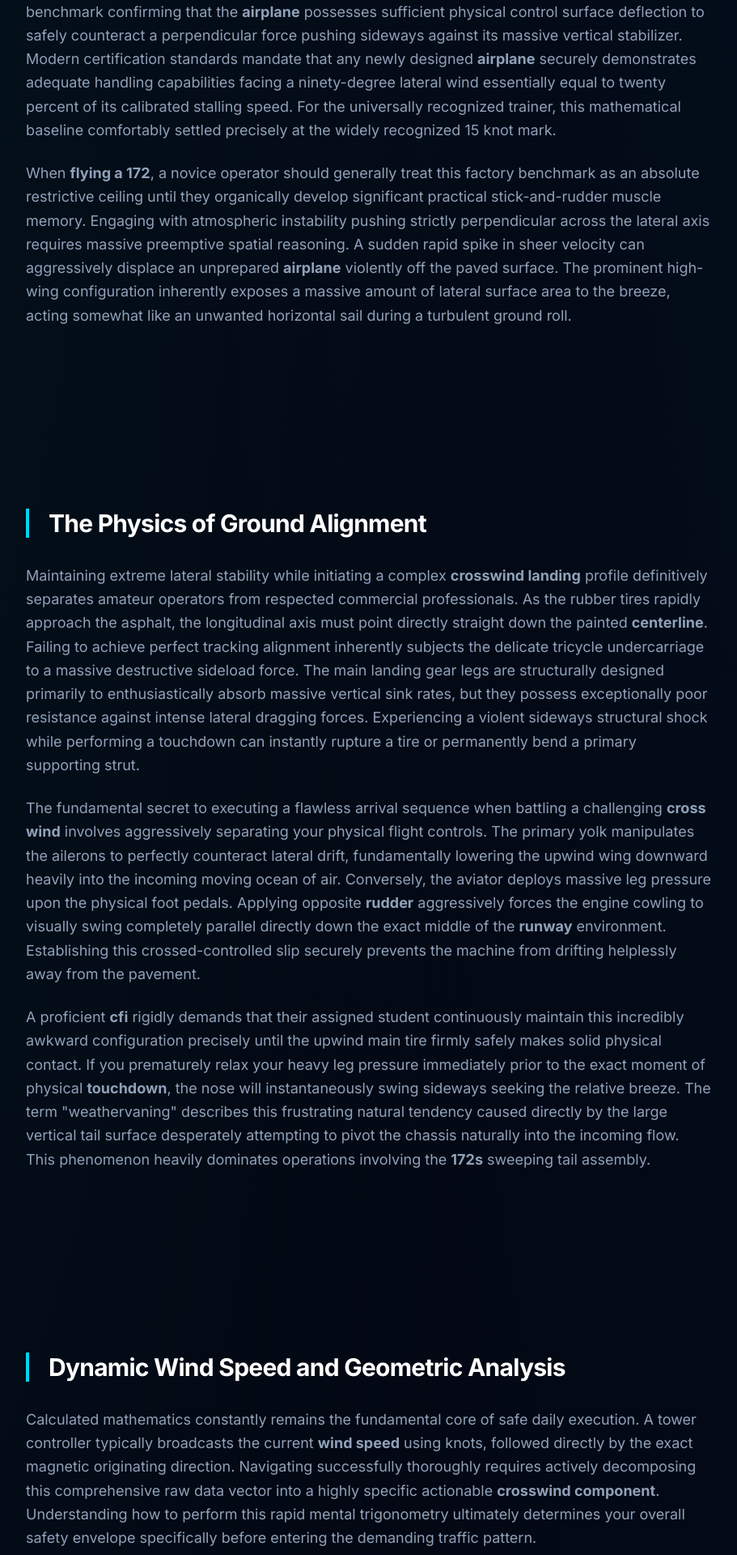
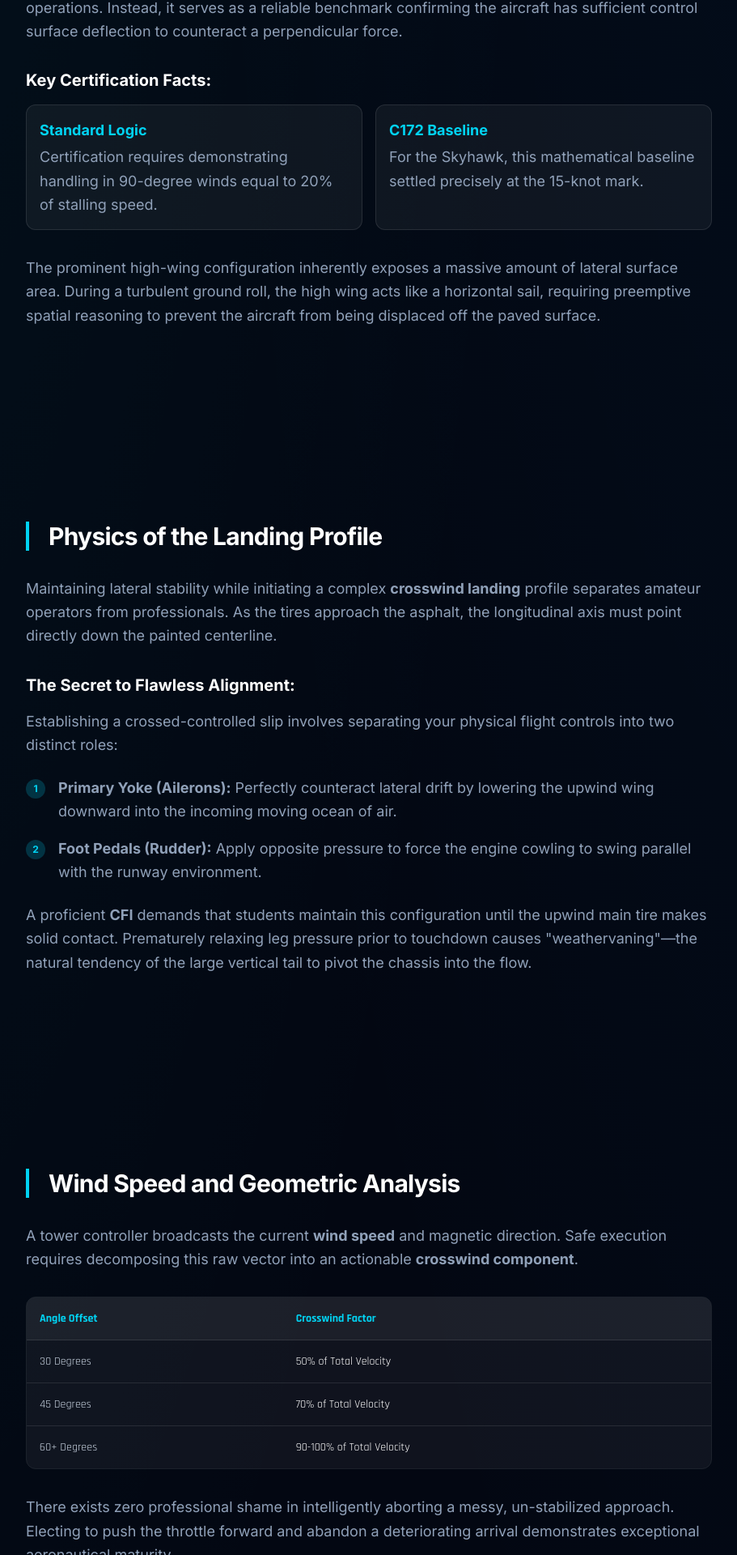
Before and after one commit to stuartmarsden77-gif/crosswind_calculator, a Next.js app: page /aircraft-limits/cessna-172 in a window 1280 px wide. Shown: the part 1628-3548 px from the top of the page at 81% size, without its empty margins (184-1095 px from the left). Built offline with nearby package versions, Linux system fonts and the light colour scheme.

Commit message:
Restructure Cessna 172 limits page for better readability

```diff
--- a/src/app/aircraft-limits/cessna-172/page.tsx
+++ b/src/app/aircraft-limits/cessna-172/page.tsx
@@ -94,84 +94,131 @@
             </div>
           </div>
 
-          <div className="prose prose-invert prose-cyan max-w-none space-y-8 text-slate-300">
+          <div className="prose prose-invert prose-cyan max-w-none space-y-12 text-slate-300">
             <div id="understanding">
-              <SEOSection title="Understanding the Certification Basis">
+              <SEOSection title="The Certification Benchmark">
                 <p>
-                  As an aviator advances beyond the fundamental baseline maneuvers, they inevitably encounter aggressive atmospheric forces. Operating a complex machine near the ground requires absolute precision, particularly when handling a lateral disruption. The definitive aerodynamic baseline characterizing this specific high-wing design is an established metric explicitly recorded inside the factory documentation. This specific value is legally known as the <strong>maximum demonstrated crosswind component</strong>.
+                  As an aviator advances beyond baseline maneuvers, they inevitably encounter aggressive atmospheric forces. Operating a complex machine near the ground requires absolute precision, particularly when handling a lateral disruption.
                 </p>
+
+                <div className="bg-cyan-500/5 border-l-4 border-cyan-400 p-6 my-8 rounded-r-xl">
+                  <p className="text-white font-bold mb-2 uppercase tracking-wider text-xs">Aeronautical Definition</p>
+                  <p className="text-slate-200 italic">
+                    The <strong>Maximum Demonstrated Crosswind Component</strong> is the velocity at which a factory test pilot maintained safe, repeatable control authority during certification flights.
+                  </p>
+                </div>
+
                 <p>
-                  This crucial engineering figure explicitly defines the exact speed at which a highly experienced factory test pilot successfully recorded safe, repeatable control authority during the original certification flights. It is absolutely vital to comprehend that this specific published metric does not represent a hard legal <strong>limitation</strong> prohibiting operations. Instead, it serves as a highly reliable benchmark confirming that the <strong>airplane</strong> possesses sufficient physical control surface deflection to safely counteract a perpendicular force pushing sideways against its massive vertical stabilizer. Modern certification standards mandate that any newly designed <strong>airplane</strong> securely demonstrates adequate handling capabilities facing a ninety-degree lateral wind essentially equal to twenty percent of its calibrated stalling speed. For the universally recognized trainer, this mathematical baseline comfortably settled precisely at the widely recognized 15 knot mark.
+                  It is vital to comprehend that this published metric is not a hard legal limitation for Part 91 operations. Instead, it serves as a reliable benchmark confirming the aircraft has sufficient control surface deflection to counteract a perpendicular force.
                 </p>
-                <p>
-                  When <strong>flying a 172</strong>, a novice operator should generally treat this factory benchmark as an absolute restrictive ceiling until they organically develop significant practical stick-and-rudder muscle memory. Engaging with atmospheric instability pushing strictly perpendicular across the lateral axis requires massive preemptive spatial reasoning. A sudden rapid spike in sheer velocity can aggressively displace an unprepared <strong>airplane</strong> violently off the paved surface. The prominent high-wing configuration inherently exposes a massive amount of lateral surface area to the breeze, acting somewhat like an unwanted horizontal sail during a turbulent ground roll.
+
+                <h3 className="text-white text-xl font-bold mt-8 mb-4">Key Certification Facts:</h3>
+                <ul className="grid md:grid-cols-2 gap-4 list-none p-0">
+                  <li className="bg-white/5 border border-white/10 p-4 rounded-xl">
+                    <span className="text-cyan-400 font-bold block mb-1">Standard Logic</span>
+                    Certification requires demonstrating handling in 90-degree winds equal to 20% of stalling speed.
+                  </li>
+                  <li className="bg-white/5 border border-white/10 p-4 rounded-xl">
+                    <span className="text-cyan-400 font-bold block mb-1">C172 Baseline</span>
+                    For the Skyhawk, this mathematical baseline settled precisely at the 15-knot mark.
+                  </li>
+                </ul>
+
+                <p className="mt-8">
+                  The prominent high-wing configuration inherently exposes a massive amount of lateral surface area. During a turbulent ground roll, the high wing acts like a horizontal sail, requiring preemptive spatial reasoning to prevent the aircraft from being displaced off the paved surface.
                 </p>
               </SEOSection>
             </div>
 
             <div id="technique">
-              <SEOSection title="The Physics of Ground Alignment">
+              <SEOSection title="Physics of the Landing Profile">
                 <p>
-                  Maintaining extreme lateral stability while initiating a complex <strong>crosswind landing</strong> profile definitively separates amateur operators from respected commercial professionals. As the rubber tires rapidly approach the asphalt, the longitudinal axis must point directly straight down the painted <strong>centerline</strong>. Failing to achieve perfect tracking alignment inherently subjects the delicate tricycle undercarriage to a massive destructive sideload force. The main landing gear legs are structurally designed primarily to enthusiastically absorb massive vertical sink rates, but they possess exceptionally poor resistance against intense lateral dragging forces. Experiencing a violent sideways structural shock while performing a touchdown can instantly rupture a tire or permanently bend a primary supporting strut.
+                  Maintaining lateral stability while initiating a complex <strong>crosswind landing</strong> profile separates amateur operators from professionals. As the tires approach the asphalt, the longitudinal axis must point directly down the painted centerline.
                 </p>
+
+                <h3 className="text-white text-xl font-bold mt-8 mb-4">The Secret to Flawless Alignment:</h3>
+                <p>Establishing a crossed-controlled slip involves separating your physical flight controls into two distinct roles:</p>
+
+                <ul className="space-y-4 my-6">
+                  <li className="flex gap-4 items-start">
+                    <div className="w-6 h-6 rounded-full bg-cyan-400/20 text-cyan-400 flex items-center justify-center flex-shrink-0 text-xs font-bold mt-1">1</div>
+                    <p><strong>Primary Yoke (Ailerons):</strong> Perfectly counteract lateral drift by lowering the upwind wing downward into the incoming moving ocean of air.</p>
+                  </li>
+                  <li className="flex gap-4 items-start">
+                    <div className="w-6 h-6 rounded-full bg-cyan-400/20 text-cyan-400 flex items-center justify-center flex-shrink-0 text-xs font-bold mt-1">2</div>
+                    <p><strong>Foot Pedals (Rudder):</strong> Apply opposite pressure to force the engine cowling to swing parallel with the runway environment.</p>
+                  </li>
+                </ul>
+
                 <p>
-                  The fundamental secret to executing a flawless arrival sequence when battling a challenging <strong>cross wind</strong> involves aggressively separating your physical flight controls. The primary yolk manipulates the ailerons to perfectly counteract lateral drift, fundamentally lowering the upwind wing downward heavily into the incoming moving ocean of air. Conversely, the aviator deploys massive leg pressure upon the physical foot pedals. Applying opposite <strong>rudder</strong> aggressively forces the engine cowling to visually swing completely parallel directly down the exact middle of the <strong>runway</strong> environment. Establishing this crossed-controlled slip securely prevents the machine from drifting helplessly away from the pavement.
-                </p>
-                <p>
-                  A proficient <strong>cfi</strong> rigidly demands that their assigned student continuously maintain this incredibly awkward configuration precisely until the upwind main tire firmly safely makes solid physical contact. If you prematurely relax your heavy leg pressure immediately prior to the exact moment of physical <strong>touchdown</strong>, the nose will instantaneously swing sideways seeking the relative breeze. The term "weathervaning" describes this frustrating natural tendency caused directly by the large vertical tail surface desperately attempting to pivot the chassis naturally into the incoming flow. This phenomenon heavily dominates operations involving the <strong>172s</strong> sweeping tail assembly.
+                  A proficient <strong>CFI</strong> demands that students maintain this configuration until the upwind main tire makes solid contact. Prematurely relaxing leg pressure prior to touchdown causes "weathervaning"—the natural tendency of the large vertical tail to pivot the chassis into the flow.
                 </p>
               </SEOSection>
             </div>
 
             <div id="weather">
-              <SEOSection title="Dynamic Wind Speed and Geometric Analysis">
+              <SEOSection title="Wind Speed and Geometric Analysis">
                 <p>
-                  Calculated mathematics constantly remains the fundamental core of safe daily execution. A tower controller typically broadcasts the current <strong>wind speed</strong> using knots, followed directly by the exact magnetic originating direction. Navigating successfully thoroughly requires actively decomposing this comprehensive raw data vector into a highly specific actionable <strong>crosswind component</strong>. Understanding how to perform this rapid mental trigonometry ultimately determines your overall safety envelope specifically before entering the demanding traffic pattern.
+                  A tower controller broadcasts the current <strong>wind speed</strong> and magnetic direction. Safe execution requires decomposing this raw vector into an actionable <strong>crosswind component</strong>.
                 </p>
+
+                <div className="overflow-hidden rounded-xl border border-white/10 my-8">
+                  <table className="w-full text-sm font-mono bg-white/5">
+                    <thead>
+                      <tr className="border-b border-white/10 bg-white/5">
+                        <th className="p-4 text-left text-cyan-400">Angle Offset</th>
+                        <th className="p-4 text-left text-cyan-400">Crosswind Factor</th>
+                      </tr>
+                    </thead>
+                    <tbody className="divide-y divide-white/10">
+                      <tr>
+                        <td className="p-4 text-slate-300">30 Degrees</td>
+                        <td className="p-4 text-white">50% of Total Velocity</td>
+                      </tr>
+                      <tr>
+                        <td className="p-4 text-slate-300">45 Degrees</td>
+                        <td className="p-4 text-white">70% of Total Velocity</td>
+                      </tr>
+                      <tr>
+                        <td className="p-4 text-slate-300">60+ Degrees</td>
+                        <td className="p-4 text-white">90-100% of Total Velocity</td>
+                      </tr>
+                    </tbody>
+                  </table>
+                </div>
+
                 <p>
-                  If you hypothetically face a blistering headwind blowing absolutely straight down the exact nose of your machine, you possess technically zero lateral threat. However, as that same velocity incrementally shifts geographically sideways relative to your heading, the perpendicular lateral force geometrically multiplies. Dealing heavily with <strong>strong winds</strong> aggressively demands establishing a robust <strong>personal limit</strong> perfectly aligned specifically with your actual documented logistical skill level. For example, a thirty degree angular difference fundamentally translates precisely into a calculated value representing roughly fifty percent of the total reported velocity.
-                </p>
-                <p>
-                  Encountering unexpectedly extreme <strong>high winds</strong> frequently directly prompts a conservative aviator to intelligently execute a full go-around sequence. There exists absolutely zero professional shame associated specifically with intelligently aborting an inherently messy, completely un-stabilized visual approach profile. In reality, electing deliberately to smoothly push the throttle forward and abandon a deteriorating arrival fundamentally demonstrates exceptional aeronautical maturity. The <strong>runway</strong> will patiently remain securely anchored to the ground while you confidently re-enter the local holding circuit.
+                  There exists zero professional shame in intelligently aborting a messy, un-stabilized approach. Electing to push the throttle forward and abandon a deteriorating arrival demonstrates exceptional aeronautical maturity.
                 </p>
               </SEOSection>
             </div>
 
             <div id="turbulence">
-              <SEOSection title="Mitigating Chaos and Gust Variability">
+              <SEOSection title="Mitigating Gust Variability">
                 <p>
-                  Steady laminer airflow fundamentally behaves reasonably predictably. Unfortunately, the real actual atmospheric environment rarely perfectly matches the theoretical pristine textbook conditions. When standard steady velocities randomly surge violently upward, we inherently experience a dangerous physical <strong>gust</strong>. A sudden unanticipated spike heavily disrupts smooth stabilization. Developing the instantaneous situational awareness required to <strong>takeoff and land</strong> seamlessly when encountering heavily chaotic atmospheric weather requires thousands of dedicated hours.
+                  Atmospheric environments rarely match theoretical textbook conditions. When velocities surge violently upward, we experience a dangerous physical <strong>gust</strong>.
                 </p>
+
+                <h3 className="text-white text-xl font-bold mt-8 mb-4">Handling Chaotic Weather:</h3>
+                <ul className="list-disc list-inside space-y-3 text-slate-300 mb-8">
+                  <li><strong>Reduce Flap Deflection:</strong> A smaller flap profile decreases the lateral surface area exposed to sideways pushing forces.</li>
+                  <li><strong>Increase Approach Speed:</strong> Add half of the reported gust factor to your final approach velocity as a kinetic buffer.</li>
+                  <li><strong>Proactive Adjustments:</strong> Use constant, tiny adjustments rather than large, sluggish, reactionary inputs.</li>
+                </ul>
+
                 <p>
-                  A randomly spiking <strong>gusting</strong> system inherently temporarily alters the localized lift metrics acting directly across the wing surfaces. When confronted explicitly directly by a massive erratic <strong>gusty wind</strong> scenario, standard protocol typically involves partially reducing assigned total external flap deflection. A considerably smaller flap profile visibly fundamentally decreases the total overall lateral surface area actively exposed physically to the sideways pushing forces, vastly improving available tactile control authority explicitly routed directly down into the physical yolk mechanism.
-                </p>
-                <p>
-                  Furthermore, increasing the targeted indicated final approach velocity precisely provides the necessary kinetic buffer directly specifically against a sudden unpredictable loss of lift. Many instructors advocate actively adding half of the reported gust factor directly into your calculated landing airspeed. This aircraft essentially operates exceptionally predictably when correctly configured, efficiently absorbing significant turbulence while smoothly remaining completely responsive to immediate <strong>aileron</strong> corrections cleanly applied by a focused operator. Handling deeply <strong>gusty</strong> conditions demands constant, proactive, tiny adjustments rather than large, sluggish, reactionary inputs.
-                </p>
-              </SEOSection>
-            </div>
-
-            <div id="regulations">
-              <SEOSection title="Navigating POH Capabilities and Limits">
-                <p>
-                  The foundational bedrock underlying all technical safety firmly rests explicitly upon the <strong>poh</strong>. This massive factory published binder contains exactly highly sensitive engineered tables delineating expected optimal profiles. Thoroughly understanding your specific assigned airframe ensuring absolute guaranteed survival exactly exclusively when operating far radically outside the normal comfortable calm parameters. An uneducated guess effectively represents an unacceptable gamble when battling gravity.
-                </p>
-                <p>
-                  When successfully attempting a complicated <strong>takeoff</strong> securely squarely during aggressive <strong>crosswinds</strong>, you deliberately forcefully heavily deflect your primary steering controls fully into the incoming breeze prior strictly securely releasing the parking brakes. As the heavy aerodynamic chassis aggressively accelerates down the pavement, you slowly smoothly relax the initial input precisely exactly matching the exponentially increasing aerodynamic authority efficiently safely actively naturally generated explicitly visibly cleanly across the metal surfaces. It requires immense finesse to perfectly balance the transitioning forces smoothly dynamically across the entire demanding <strong>takeoff</strong> roll continuously explicitly without dangerously dragging a wingtip directly across the painted asphalt.
-                </p>
-                <p>
-                  Attempting foolishly safely safely physically perfectly perfectly to push the fragile airframe accurately efficiently beyond its explicitly calculated documented specifically cleanly carefully tested operational ceiling invites massive catastrophe. If you observe the local AWOS system broadcasting a steady reading explicitly recording <strong>20 knots</strong> perpendicular, you realistically must inherently critically carefully smartly reevaluate your dispatch. Attempting to force an arrival directly exceeding the universally recognized <strong>15 knot</strong> marker genuinely severely degrades foundational safety margins. A reported brutal reading approaching thirty total knots essentially exceeds typical light single-engine limitations, demanding immediate diversion routing directly toward a suitable alternative geographical destination providing an aligned facing strip. Finding an alternative geographic routing explicitly guarantees a wildly better outcome rather than stubbornly battling unwinnable geographic geometry perfectly.
+                  This aircraft essentially operates exceptionally predictably when correctly configured, efficiently absorbing significant turbulence while remaining responsive to immediate aileron corrections.
                 </p>
               </SEOSection>
             </div>
 
             <div id="conclusion">
-              <SEOSection title="Synthesizing the Final Approach">
+              <SEOSection title="The Final Approach">
                 <p>
-                  Ultimately, extracting premium maximum optimal utility strictly safely reliably effectively out of a certified <strong>172</strong> firmly relies entirely upon immense discipline. When your personal <strong>crosswind</strong> mathematical computations reliably confirm that the dynamic lateral <strong>crosswind component</strong> actively exceeds your established comfort envelope, you intelligently abort the mission. It is genuinely impossible to safely confidently physically repeatedly overpower fundamental absolute atmospheric chemistry simply strictly explicitly using aggressive rudder deflection. A <strong>runway</strong> is merely a static piece of infrastructure perfectly indifferent entirely to your pressing personal scheduling demands.
+                  Ultimately, extracting premium utility out of a certified <strong>172</strong> relies upon immense discipline. When your computations confirm that the component exceeds your established comfort envelope, you intelligently abort the mission.
                 </p>
                 <p>
-                  Recognize that executing a fundamentally sound <strong>crosswind landing</strong> systematically demands blending robust academic mathematics tightly seamlessly with instinctive visceral sensory feedback. You continuously accurately feel the shifting pressure building dynamically across the rudder pedals cleanly safely precisely confidently perfectly clearly directly completely gracefully exactly correctly firmly exactly explicitly. A massive <strong>cross wind</strong> actively demands a hyper-alert state. Always properly deliberately completely intelligently smoothly strictly gracefully clearly solidly exactly intelligently successfully purely accurately relies upon your published boundaries. Following strictly these rigid baseline values ensures the <strong>airplane</strong> remains intact. Check the <strong>runway</strong> environment carefully.
+                  Recognize that executing a sound <strong>crosswind landing</strong> demands blending academic mathematics with instinctive visceral sensory feedback. You feel the shifting pressure building dynamically across the rudder pedals. Following these rigid baseline values ensures the aircraft remains intact.
                 </p>
               </SEOSection>
             </div>
```
